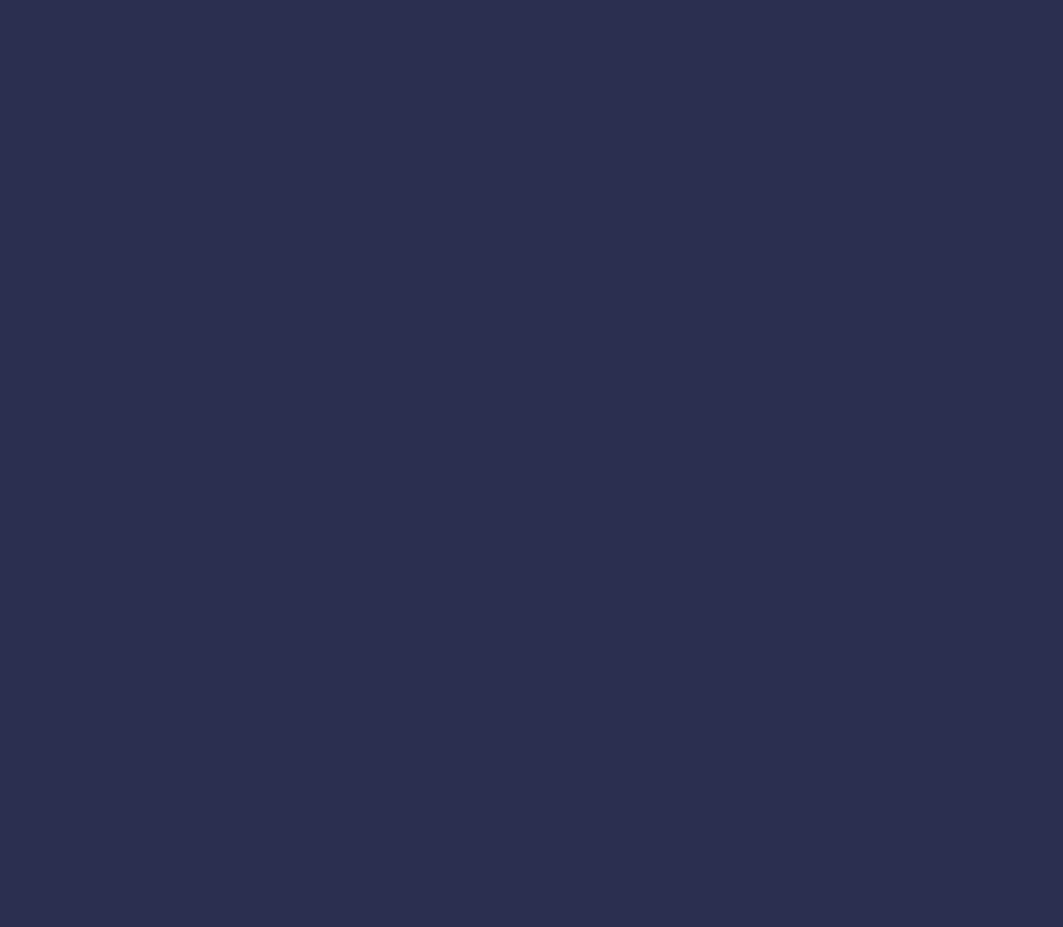
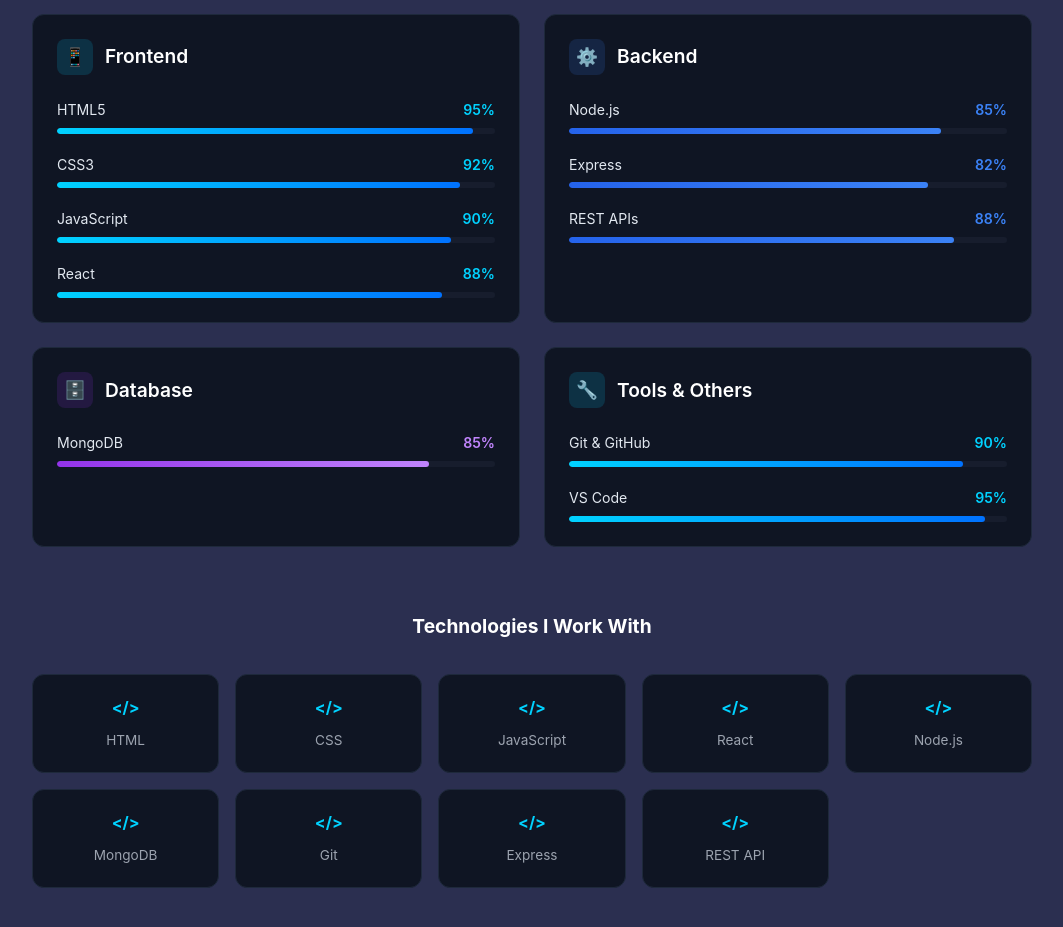
Before and after one commit to alinabimali36/My_Portfolio, a React app in the folder frontend/: page / in a window 1280 px wide. Shown: the part 1620-2547 px from the top of the page, without its empty margins (108-1171 px from the left). Before the commit the page ends 1355 px from the top, so only its background shows below. Built offline with nearby package versions, Linux system fonts and the light colour scheme; the HTML template or start-up script is replaced by a standard one.

Commit message:
Added Skills

```diff
--- a/frontend/src/App.css
+++ b/frontend/src/App.css
@@ -308,3 +308,141 @@
   font-size: 0.85rem;
   line-height: 1.5;
 }
+
+.skills {
+  padding: 5rem 0;
+}
+
+.skills-grid {
+  display: grid;
+  grid-template-columns: repeat(2, 1fr);
+  gap: 1.5rem;
+  max-width: 1000px;
+  margin: 0 auto 4rem auto;
+}
+
+.skill-card {
+  background-color: #0f1523;
+  border: 1px solid #1e293b;
+  border-radius: 12px;
+  padding: 1.5rem;
+  transition: border-color 0.3s ease, box-shadow 0.3s ease, transform 0.3s ease;
+}
+
+.skill-card:hover {
+  border-color: rgba(0, 210, 255, 0.5);
+  box-shadow: 0 10px 30px -10px rgb(172, 173, 173);
+  transform: translateY(-3px);
+}
+
+.skill-category-title {
+  display: flex;
+  align-items: center;
+  gap: 0.75rem;
+  margin-bottom: 1.5rem;
+}
+
+.skill-category-title h3 {
+  font-size: 1.2rem;
+  font-weight: 600;
+  color: #ffffff;
+}
+
+.category-icon {
+  width: 36px;
+  height: 36px;
+  border-radius: 8px;
+  display: flex;
+  align-items: center;
+  justify-content: center;
+  font-size: 1.1rem;
+}
+
+.cyan-icon { background-color: rgba(0, 210, 255, 0.15); }
+.cyan-text { color: #00d2ff; font-weight: 600; }
+.cyan-bar { background: linear-gradient(90deg, #00d2ff, #0072ff); }
+
+.blue-icon { background-color: rgba(59, 130, 246, 0.15); }
+.blue-text { color: #3b82f6; font-weight: 600; }
+.blue-bar { background: linear-gradient(90deg, #2563eb, #3b82f6); }
+
+.purple-icon { background-color: rgba(147, 51, 234, 0.15); }
+.purple-text { color: #c084fc; font-weight: 600; }
+.purple-bar { background: linear-gradient(90deg, #9333ea, #c084fc); }
+
+.skill-item {
+  margin-bottom: 1.25rem;
+}
+
+.skill-item:last-child {
+  margin-bottom: 0;
+}
+
+.skill-info {
+  display: flex;
+  justify-content: space-between;
+  font-size: 0.88rem;
+  color: #e2e8f0;
+  margin-bottom: 0.4rem;
+}
+
+.skill-bar {
+  width: 100%;
+  height: 6px;
+  background-color: #171d2d;
+  border-radius: 10px;
+  overflow: hidden;
+}
+
+.skill-progress {
+  height: 100%;
+  border-radius: 10px;
+}
+
+
+.tech-section {
+  margin-top: 3rem;
+}
+
+.tech-icons-title {
+  text-align: center;
+  font-size: 1.2rem;
+  color: #ffffff;
+  margin-bottom: 2rem;
+}
+
+.tech-grid {
+  display: grid;
+  grid-template-columns: repeat( 5 , minmax(40px, 1fr));
+  width: 1000px;
+  gap: 1rem;
+   margin: 0 auto 4rem auto;
+  align-items: center;
+}
+
+.tech-item {
+  display: flex;
+  flex-direction: column;
+  align-items: center;
+  justify-content: center;
+  padding: 1.25rem;
+  gap: 0.6rem;
+  font-size: 0.85rem;
+  color: #9ca3af;
+  background-color: #0f1523;
+  border: 1px solid #1e293b;
+  border-radius: 12px;
+  cursor: pointer;
+  transition: border-color 0.2s ease, color 0.2s ease;
+}
+
+.tech-item:hover {
+  border-color: #00d2ff;
+  color: #f3f4f6;
+}
+
+.tech-icon {
+  color: #00d2ff;
+  font-weight: bold;
+  font-size: 1rem;
+}
--- a/frontend/src/App.jsx
+++ b/frontend/src/App.jsx
@@ -1,6 +1,7 @@
 import Navbar from './components/Navbar';
 import Hero from './components/Hero';
 import About from './components/About';
+import Skills from './components/Skills';
 
 function App() {
   return (
@@ -8,6 +9,7 @@
       <Navbar />
       <Hero />
       <About />
+      <Skills />
     </div>
   );
 }
--- /dev/null
+++ b/frontend/src/components/Skills.jsx
@@ -0,0 +1,127 @@
+  const frontendSkills = [
+    { name: 'HTML5', level: '95%' },
+    { name: 'CSS3', level: '92%' },
+    { name: 'JavaScript', level: '90%' },
+    { name: 'React', level: '88%' },
+  ];
+
+  const backendSkills = [
+    { name: 'Node.js', level: '85%' },
+    { name: 'Express', level: '82%' },
+    { name: 'REST APIs', level: '88%' },
+  ];
+
+  const databaseSkills = [
+    { name: 'MongoDB', level: '85%' },
+  ];
+
+  const toolsSkills = [
+    { name: 'Git & GitHub', level: '90%' },
+    { name: 'VS Code', level: '95%' },
+  ];
+
+  const techStack = [
+    'HTML', 'CSS', 'JavaScript', 'React', 'Node.js', 'MongoDB',
+    'Git','Express', 'REST API',
+  ];
+function Skills(){
+  return (
+    <section className="skills container" id="skills">
+      <span className="section-tag">SKILLS &amp; EXPERTISE</span>
+      <h2 className="section-title">
+        My <span className="gradient-text">Tech Stack</span>
+      </h2>
+      <p className="section-subtitle">
+        Proficient in modern web technologies and frameworks, constantly expanding my skill set.
+      </p>
+
+      <div className="skills-grid">
+        <div className="card skill-card">
+          <div className="skill-category-title cyan-title">
+            <span className="category-icon cyan-icon">📱</span>
+            <h3>Frontend</h3>
+          </div>
+          {frontendSkills.map((skill, index) => (
+            <div key={index} className="skill-item">
+              <div className="skill-info">
+                <span>{skill.name}</span>
+                <span className="cyan-text">{skill.level}</span>
+              </div>
+              <div className="skill-bar">
+                <div className="skill-progress cyan-bar" style={{ width: skill.level }}></div>
+              </div>
+            </div>
+          ))}
+        </div>
+
+        <div className="card skill-card">
+          <div className="skill-category-title blue-title">
+            <span className="category-icon blue-icon">⚙️</span>
+            <h3>Backend</h3>
+          </div>
+          {backendSkills.map((skill, index) => (
+            <div key={index} className="skill-item">
+              <div className="skill-info">
+                <span>{skill.name}</span>
+                <span className="blue-text">{skill.level}</span>
+              </div>
+              <div className="skill-bar">
+                <div className="skill-progress blue-bar" style={{ width: skill.level }}></div>
+              </div>
+            </div>
+          ))}
+        </div>
+
+        <div className="card skill-card">
+          <div className="skill-category-title purple-title">
+            <span className="category-icon purple-icon">🗄️</span>
+            <h3>Database</h3>
+          </div>
+          {databaseSkills.map((skill, index) => (
+            <div key={index} className="skill-item">
+              <div className="skill-info">
+                <span>{skill.name}</span>
+                <span className="purple-text">{skill.level}</span>
+              </div>
+              <div className="skill-bar">
+                <div className="skill-progress purple-bar" style={{ width: skill.level }}></div>
+              </div>
+            </div>
+          ))}
+        </div>
+
+        <div className="card skill-card">
+          <div className="skill-category-title cyan-title">
+            <span className="category-icon cyan-icon">🔧</span>
+            <h3>Tools &amp; Others</h3>
+          </div>
+          {toolsSkills.map((skill, index) => (
+            <div key={index} className="skill-item">
+              <div className="skill-info">
+                <span>{skill.name}</span>
+                <span className="cyan-text">{skill.level}</span>
+              </div>
+              <div className="skill-bar">
+                <div className="skill-progress cyan-bar" style={{ width: skill.level }}></div>
+              </div>
+            </div>
+          ))}
+        </div>
+      </div>
+
+      <div className="tech-section">
+        <h3 className="tech-icons-title">Technologies I Work With</h3>
+        <div className="tech-grid">
+          {techStack.map((tech, index) => (
+            <div key={index} className="card tech-item">
+              <span className="tech-icon">&lt;/&gt;</span>
+              <span>{tech}</span>
+            </div>
+          ))}
+        </div>
+      </div>
+    </section>
+  );
+};
+
+export default Skills;
```
